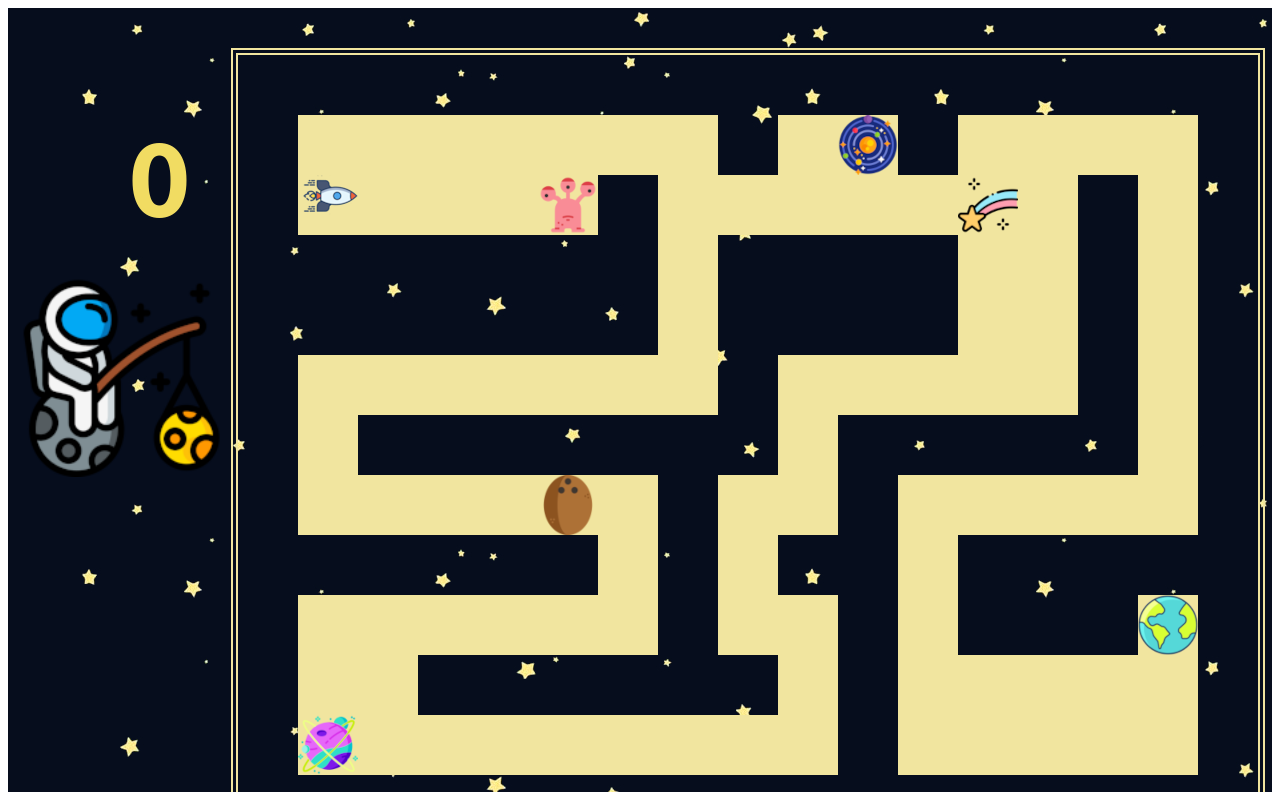
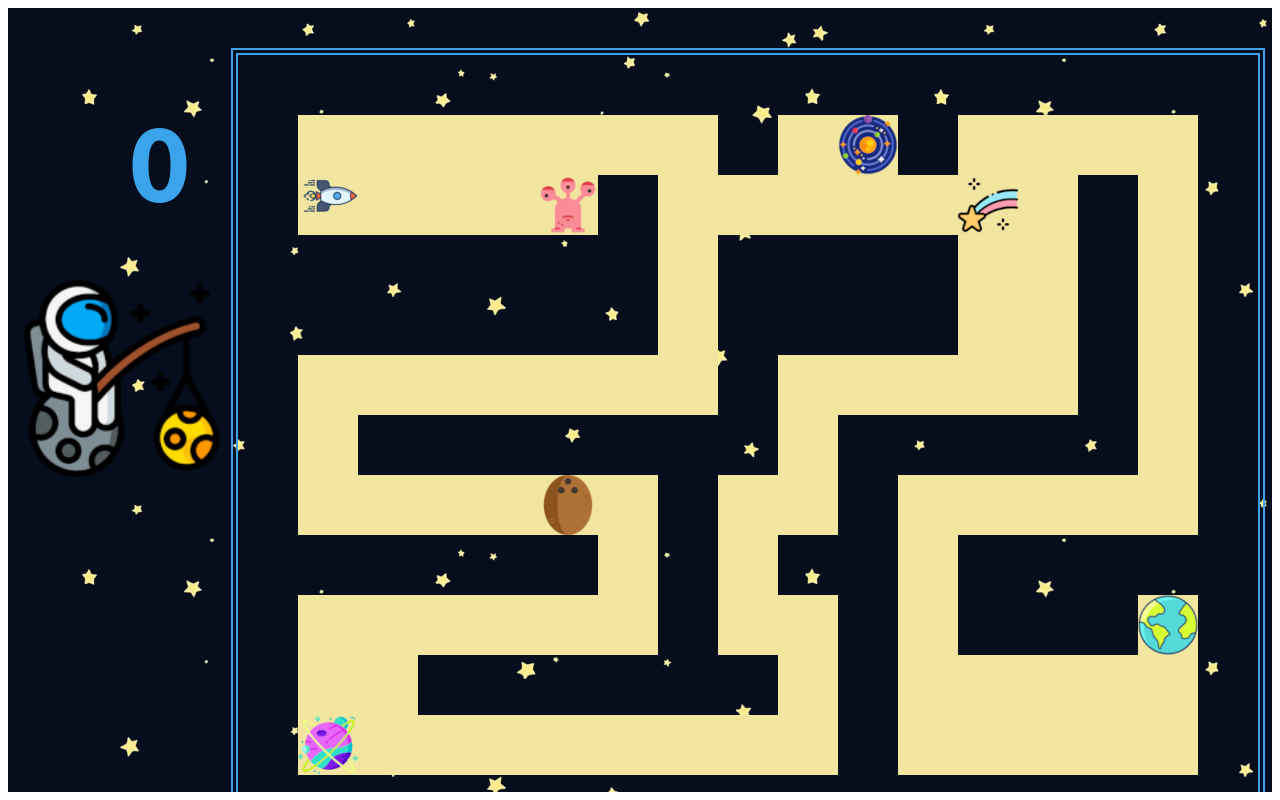
Before and after one commit to DorkaG/bludiste, a Vue app: page /bludiste in a window 1280 px wide. Built offline with nearby package versions, Linux system fonts and the light colour scheme; what vue-js-modal would draw is missing.

Commit message:
víc stylu do bludiště

```diff
--- a/src/views/Bludiste.vue
+++ b/src/views/Bludiste.vue
@@ -398,7 +398,7 @@ export default {
 
 .ramec {
   position: absolute;
-  border: 7px double rgb(241, 229, 159);
+  border: 7px double rgb(59, 163, 233); /*rgb(241, 229, 159) nebo rgb(59, 163, 233) nebo rgb(108, 125, 136)*/
 }
 
 .ctverecek {
@@ -440,9 +440,9 @@ export default {
 .pocet-bodu {
   font-size: 100px;
   position: absolute;
-  top: 70px;
+  top: 55px;
   left: -100px;
-  color: rgb(241, 220, 98);
+  color: rgb(59, 163, 233);
   font-weight: 900;
   /* font-family: 'Roboto', sans-serif; */
   font-family: 'Lato', sans-serif;;
```
